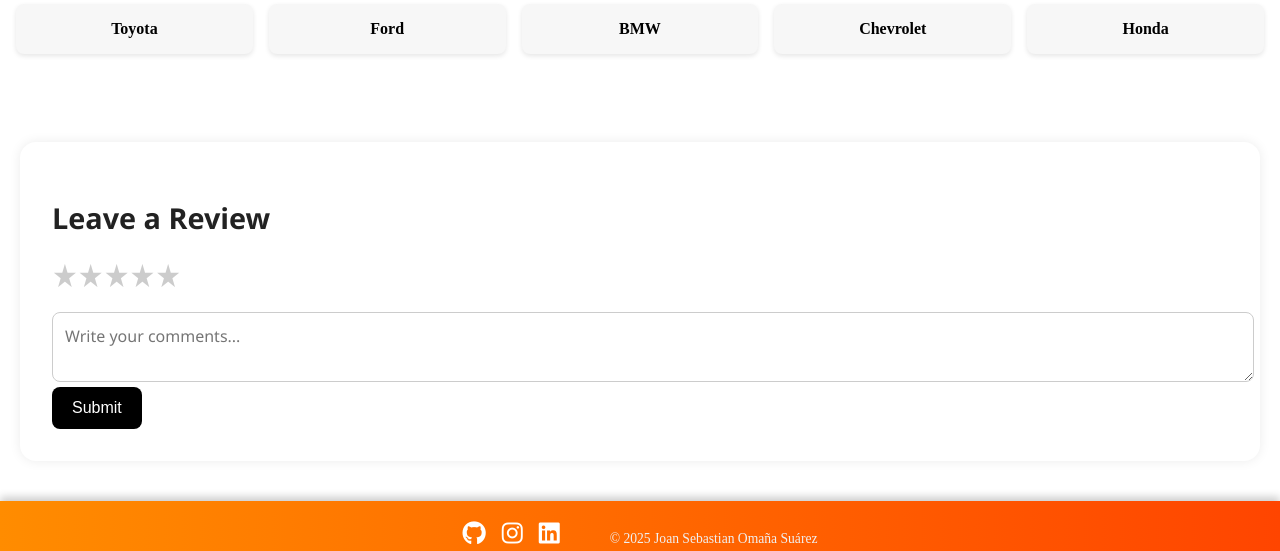
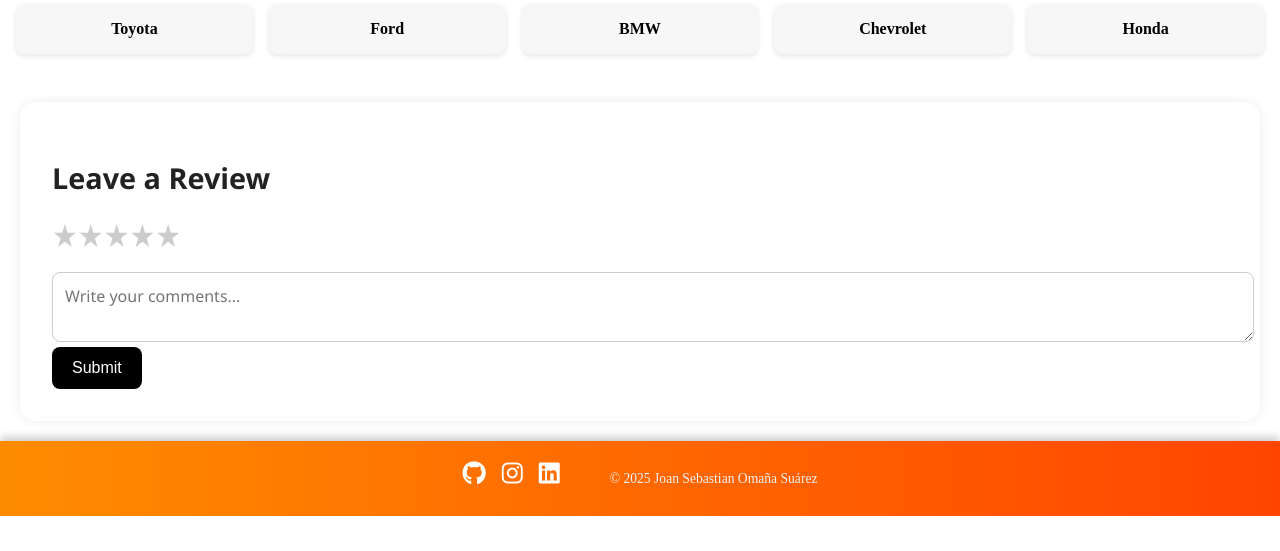
Before and after one commit to joanomana/carwiki, a Next.js app: page / in a window 1280 px wide. Shown: the part 1884-2435 px from the top of the page. After the commit the page ends 2400 px from the top, so only its background shows below. Built offline with nearby package versions, Linux system fonts and the light colour scheme.

Commit message:
feat: :lipstick: Style

```diff
--- a/src/style/view.module.css
+++ b/src/style/view.module.css
@@ -2,7 +2,8 @@
     color: #333;
     font-family: 'Segoe UI', Tahoma, Geneva, Verdana, sans-serif;
     margin: 0;
-    padding: 40px 20px;
+    padding: 0px 20px;
+    padding-bottom: 20px;
 }
 
 .body h1 {
```
